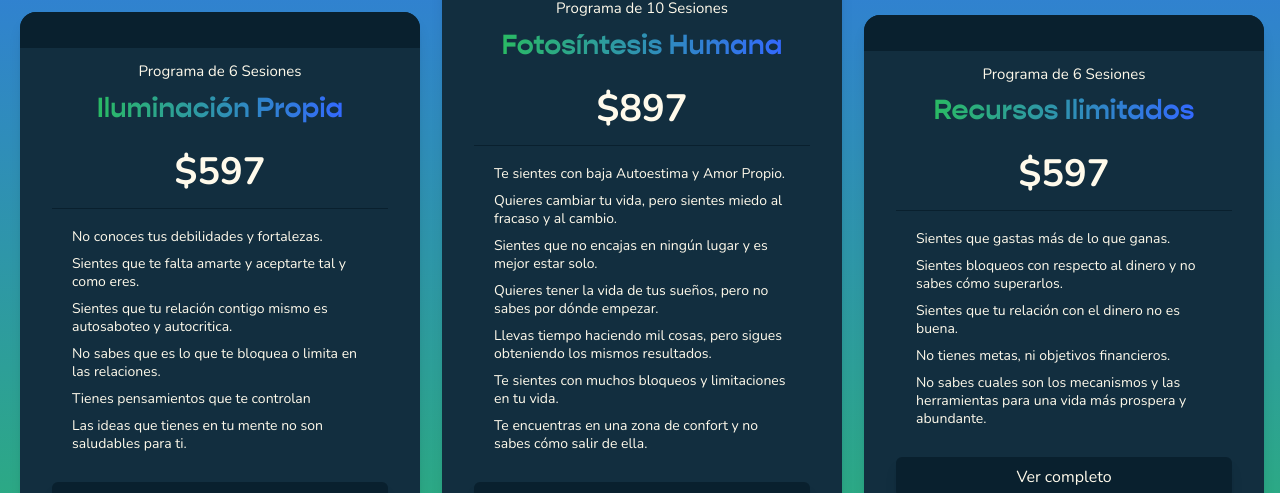
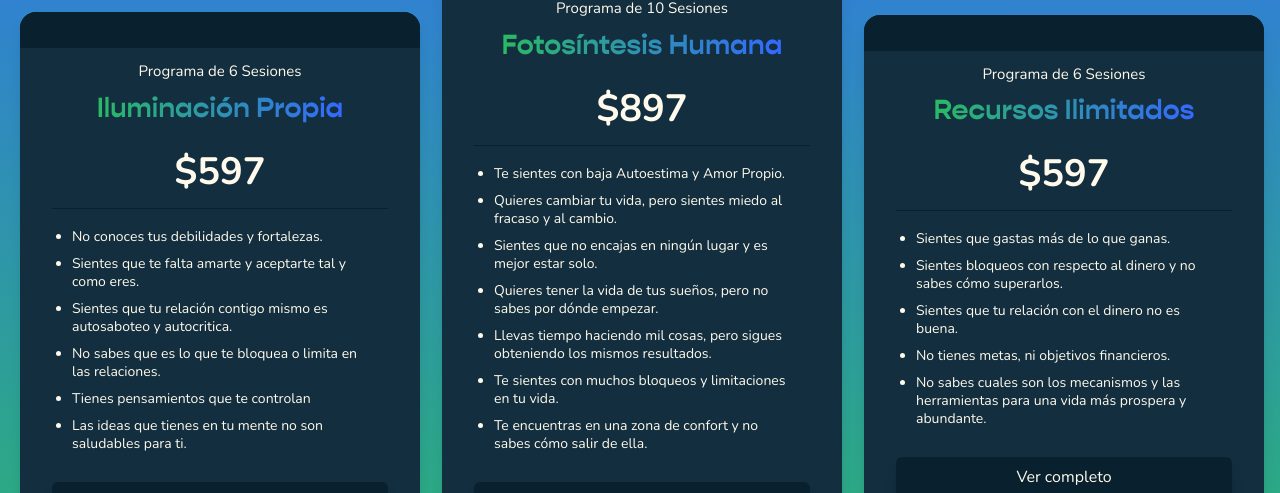
Before and after one commit to revdev-earth/JonathanPFrontend, a React (Vite) app: page / in a window 1280 px wide. Shown: the part 3852-4345 px from the top of the page. Built offline with nearby package versions, Linux system fonts and the light colour scheme.

Commit message:
puntos de las listas en section5.

```diff
--- a/src/Sections/5/index.tsx
+++ b/src/Sections/5/index.tsx
@@ -104,12 +104,12 @@ const Card = ({
             className="
               flex flex-col gap-[9px]
               px-[20px] py-[19px]
-              text-[14px]
+              text-[14px] list-disc
               leading-[18px]
             "
           >
             {list.map((text, index) => (
-              <li key={index}>{text}</li>
+              <li  key={index} >{text}</li>
             ))}
           </ul>
         </div>
```
